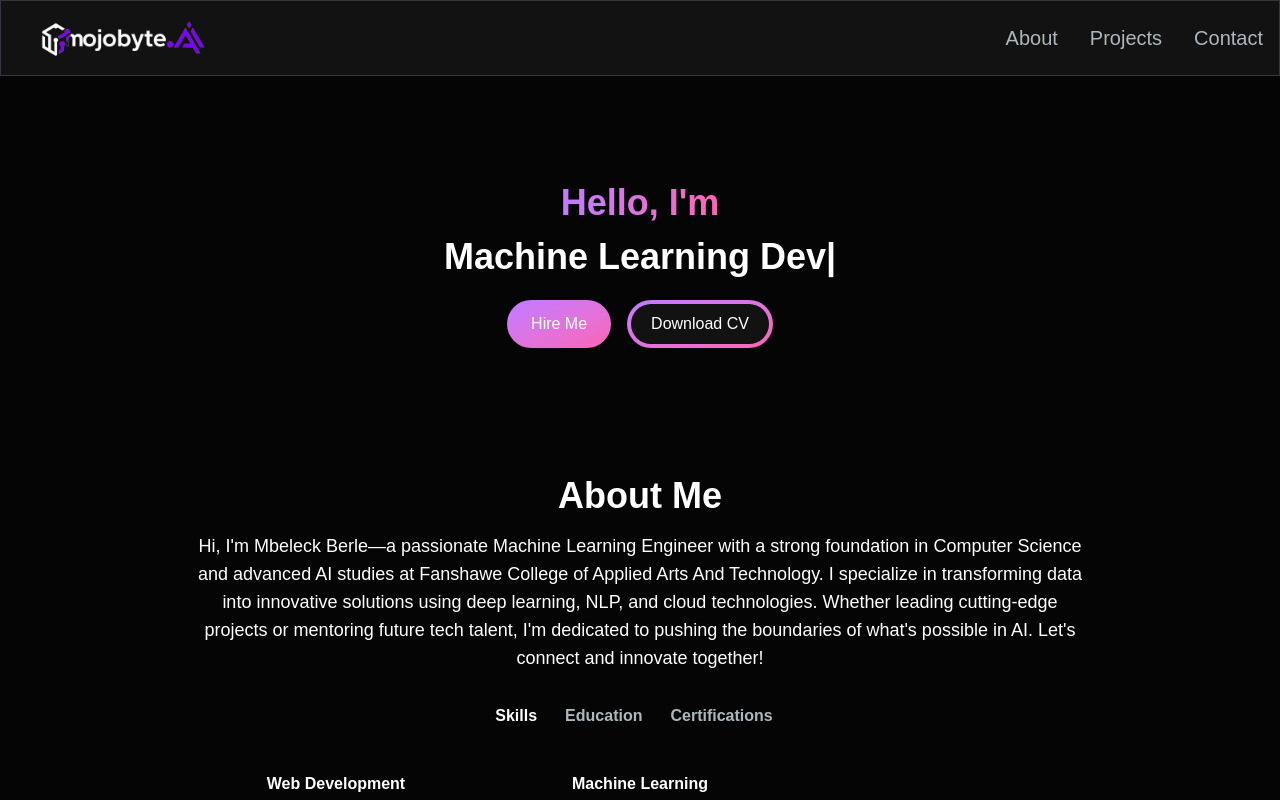
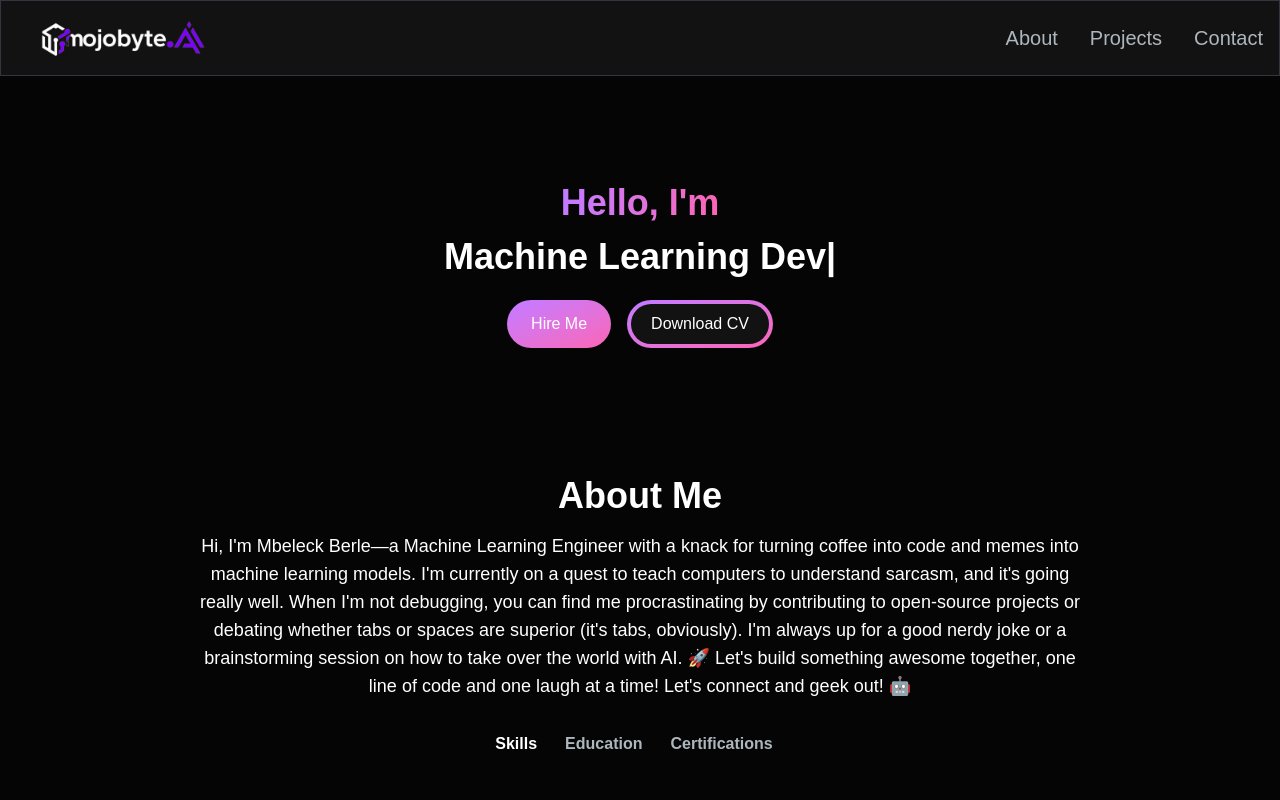
Before and after one commit to MbeleckBerle/portfolio-website, a Next.js app: page / in a window 1280 px wide. Shown: the top 800 px of the page. Built offline with nearby package versions, Linux system fonts and the light colour scheme; no server answers.

Commit message:
updated about

```diff
--- a/src/app/components/AboutSection.tsx
+++ b/src/app/components/AboutSection.tsx
@@ -54,8 +54,8 @@ const TAB_DATA: TabData[] = [
     id: "education",
     content: (
       <ul className="list-none pl-2">
-        <li>Fullstack Academy of Code</li>
-        <li>University of California, Santa Cruz</li>
+        {/* <li>Fullstack Academy of Code</li> */}
+        <li>Fanshawe College Of Applied Arts And Technology</li>
       </ul>
     ),
   },
@@ -64,8 +64,10 @@ const TAB_DATA: TabData[] = [
     id: "certifications",
     content: (
       <ul className="list-none pl-2">
-        <li>AWS Cloud Practitioner</li>
-        <li>Google Professional Cloud Developer</li>
+        <li>Machine Learning in Production</li>
+        <li>Machine Learning Engineer</li>
+        <li>Google Data Analytics</li>
+        <li>Social Media Marketting</li>
       </ul>
     ),
   },
@@ -87,14 +89,16 @@ const AboutSection: React.FC = () => {
         <div className="w-full max-w-4xl text-center">
           <h2 className="text-4xl font-bold text-white mb-4">About Me</h2>
           <p className="text-base lg:text-lg mb-8">
-            Hi, I&apos;m Mbeleck Berle—a passionate Machine Learning Engineer
-            with a strong foundation in Computer Science and advanced AI studies
-            at Fanshawe College of Applied Arts And Technology. I specialize in
-            transforming data into innovative solutions using deep learning,
-            NLP, and cloud technologies. Whether leading cutting-edge projects
-            or mentoring future tech talent, I&apos;m dedicated to pushing the
-            boundaries of what&apos;s possible in AI. Let&apos;s connect and
-            innovate together!
+            Hi, I&apos;m Mbeleck Berle—a Machine Learning Engineer with a knack
+            for turning coffee into code and memes into machine learning models.
+            I&apos;m currently on a quest to teach computers to understand
+            sarcasm, and it&apos;s going really well. When I&apos;m not
+            debugging, you can find me procrastinating by contributing to
+            open-source projects or debating whether tabs or spaces are superior
+            (it&apos;s tabs, obviously). I&apos;m always up for a good nerdy
+            joke or a brainstorming session on how to take over the world with
+            AI. 🚀 Let&apos;s build something awesome together, one line of code
+            and one laugh at a time! Let&apos;s connect and geek out! 🤖
           </p>
           <div className="flex flex-row justify-center items-center gap-4 mb-8">
             {TAB_DATA.map((tabData) => (
```
